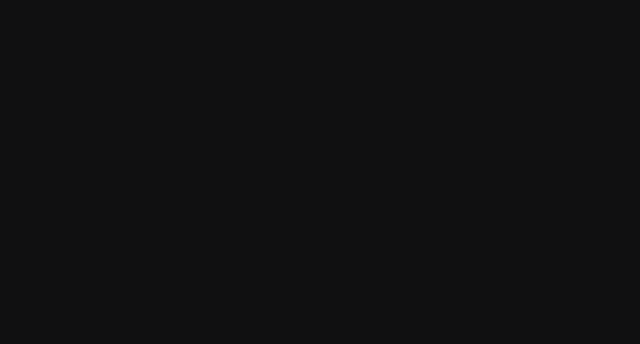
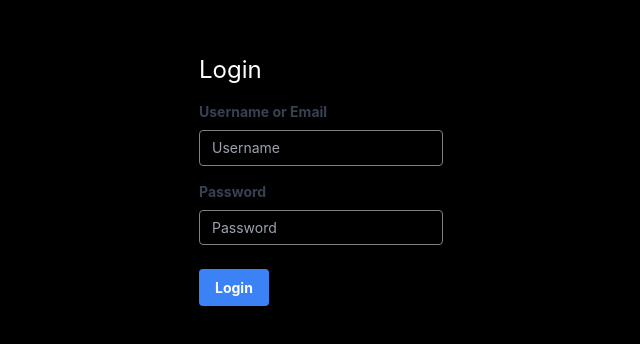
Before and after one commit to appscolony/CodeCrux, a React (Create React App) app in the folder client/: page /login in a window 1280 px wide. Before the commit this address had no page. Shown: the part 208-552 px from the top of the page, without its empty margins (319-959 px from the left). Built offline with nearby package versions, Linux system fonts and the light colour scheme; the HTML template or start-up script is replaced by a standard one.

Commit message:
feat: tooltip, loginpage

```diff
--- a/client/src/App.tsx
+++ b/client/src/App.tsx
@@ -5,6 +5,7 @@
 import ProblemSet from "./pages/ProblemSet";
 import LandingPage from "./pages/LandingPage";
 import SignupPage from "./pages/SignupPage";
+import LoginPage from "./pages/LoginPage";
 
 const TOKEN_STORAGE_KEY = "authToken";
 const ID_STORAGE_KEY = "id";
@@ -93,6 +94,19 @@
                             />
                         }
                     />
+                    <Route
+                        path="/login"
+                        element={
+                            <LoginPage
+                                Data={{
+                                    token: token || "",
+                                    setTokenFunction: changeToken,
+                                    id: id || "",
+                                    setIdFunction: changeId,
+                                }}
+                            />
+                        }
+                    />
                 </Routes>
             </BrowserRouter>
         </div>
--- a/client/src/components/MainHeading.tsx
+++ b/client/src/components/MainHeading.tsx
@@ -1,5 +1,6 @@
 import React from "react";
 import { Link } from "react-router-dom";
+import Tooltip from "./Tooltip";
 
 export interface MainHeadingData {
     items: MainHeadingItems[];
@@ -54,10 +55,11 @@
                     </div>
                     <div
                         id="profile-picture"
-                        className="inline-block p-[5px] text-[14px] text-[#808080]"
+                        className="inline-block relative p-[5px] text-[14px] text-[#808080] "
                     >
-                        <div>{data?.username}</div>
-                        <div className="w-[32px] h-[32px] border border-borders rounded-[99px]"></div>
+                        <Tooltip text={data?.username || ""}>
+                            <div className="w-[32px] h-[32px] border border-borders rounded-[99px]"></div>
+                        </Tooltip>
                     </div>
                 </div>
             </div>
--- /dev/null
+++ b/client/src/components/Tooltip.tsx
@@ -0,0 +1,30 @@
+import React from "react";
+
+const Tooltip = ({
+    text,
+    children,
+}: {
+    text: string;
+    children: React.ReactNode;
+}) => {
+    const [isHovered, setIsHovered] = React.useState(false);
+
+    return (
+        <>
+            <div
+                className="hover:cursor-pointer h-fit w-fit"
+                onMouseEnter={() => setIsHovered(true)}
+                onMouseLeave={() => setIsHovered(false)}
+            >
+                {children}
+            </div>
+            {isHovered && (
+                <div className="absolute mt-[4px] left-1/2 -translate-x-1/2 bg-black border border-borders text-white px-[8px] py-[4px] rounded text-[14px]">
+                    {text}
+                </div>
+            )}
+        </>
+    );
+};
+
+export default Tooltip;
--- /dev/null
+++ b/client/src/pages/LoginPage.tsx
@@ -0,0 +1,103 @@
+import axios, { AxiosError } from "axios";
+import React, { useState } from "react";
+import { useNavigate } from "react-router-dom";
+
+const LoginPage = ({
+    Data,
+}: {
+    Data: {
+        token: string;
+        setTokenFunction: (string: string) => void;
+        id: string;
+        setIdFunction: (string: string) => void;
+    };
+}) => {
+    const [usernameOrEmail, setUsernameOrEmail] = useState("");
+    const [password, setPassword] = useState("");
+    const [message, setMessage] = useState("");
+    const navigate = useNavigate();
+
+    const handleSignUp = () => {
+        try {
+            axios
+                .post("http://localhost:80/api/accounts/login", {
+                    username_or_email: usernameOrEmail,
+                    password: password,
+                })
+                .then(({ data }) => {
+                    if (data.success === false) {
+                        setMessage(data.message);
+                        return;
+                    }
+                    console.log("User signed up:", data);
+                    Data.setTokenFunction(data.token);
+                    Data.setIdFunction(data.id);
+                    navigate("/problemset");
+                })
+                .catch((e: AxiosError) => {
+                    setMessage(
+                        (
+                            e.response?.data as {
+                                success: boolean;
+                                message: string;
+                            }
+                        ).message
+                    );
+                });
+        } catch (error) {
+            console.error("Sign-up failed:", error);
+        }
+    };
+    return (
+        <div className="min-h-screen flex items-center justify-center bg-black text-[14px]">
+            <div className="bg-black shadow-md rounded px-8 pt-6 pb-8 mb-4">
+                <h2 className="text-2xl mb-4">Login</h2>
+                <div className="mb-4">
+                    <label
+                        className="block text-gray-700 text-sm font-bold mb-2"
+                        htmlFor="username"
+                    >
+                        Username or Email
+                    </label>
+                    <input
+                        className="appearance-none border w-full py-2 px-3 bg-black rounded border-text_2 leading-tight focus:outline-none focus:shadow-outline"
+                        type="text"
+                        placeholder="Username"
+                        value={usernameOrEmail}
+                        onChange={(e) => setUsernameOrEmail(e.target.value)}
+                        required={true}
+                    />
+                </div>
+
+                <div className="mb-6">
+                    <label
+                        className="block text-gray-700 text-sm font-bold mb-2"
+                        htmlFor="password"
+                    >
+                        Password
+                    </label>
+                    <input
+                        className="appearance-none border bg-black rounded border-text_2 w-full py-2 px-3  leading-tight focus:outline-none focus:shadow-outline"
+                        type="password"
+                        placeholder="Password"
+                        value={password}
+                        onChange={(e) => setPassword(e.target.value)}
+                        required={true}
+                    />
+                </div>
+                <div className="flex items-center justify-between">
+                    <button
+                        className="bg-blue-500 hover:bg-blue-700 text-white font-bold py-2 px-4 rounded focus:outline-none focus:shadow-outline"
+                        type="button"
+                        onClick={handleSignUp}
+                    >
+                        Login
+                    </button>
+                </div>
+                <div>{message}</div>
+            </div>
+        </div>
+    );
+};
+
+export default LoginPage;
```
